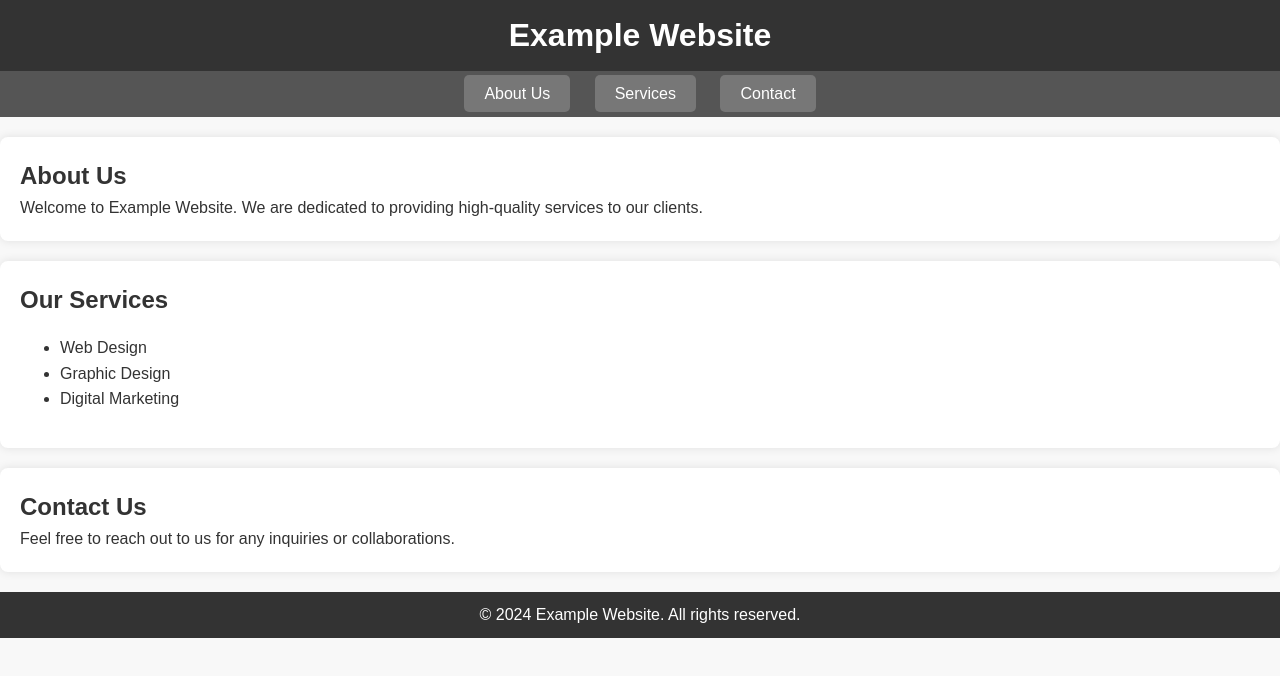
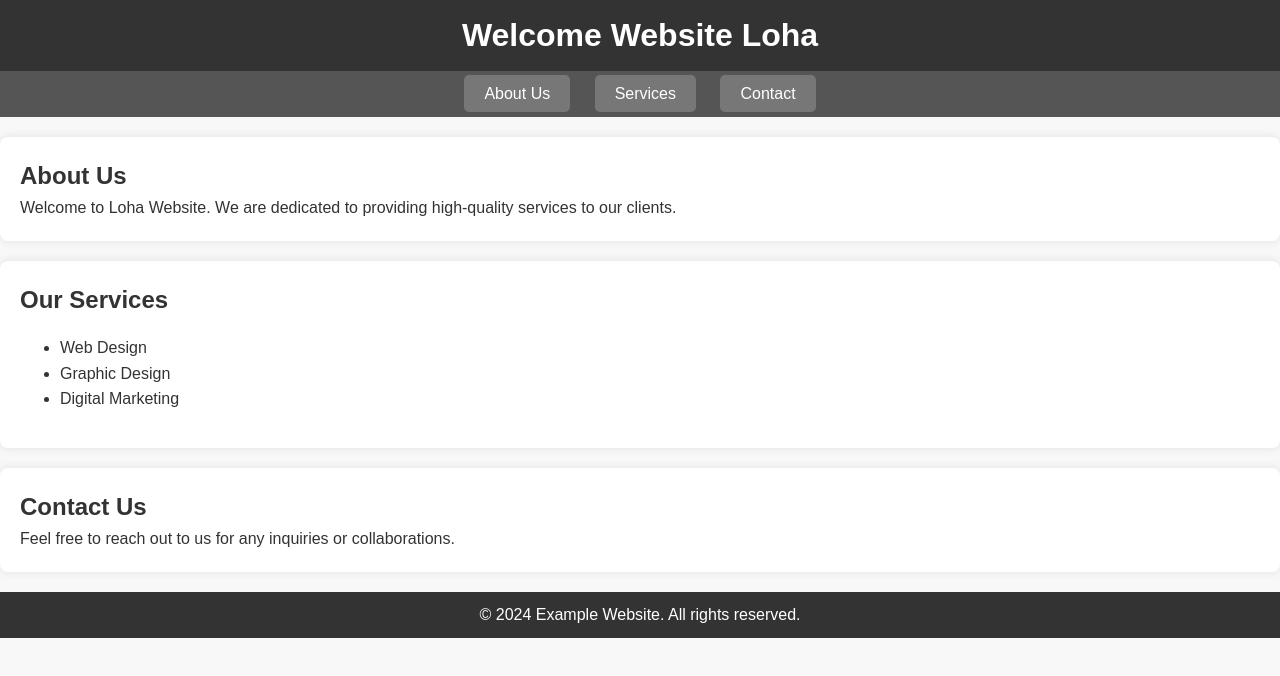
Before and after one commit to bmloha/trivia, a plain HTML site: page index.html in a window 1280 px wide. Drawn offline with Linux system fonts and the light colour scheme.

Commit message:
Update index.html

```diff
--- a/index.html
+++ b/index.html
@@ -61,7 +61,7 @@
 <body>
 
     <header>
-        <h1>Example Website</h1>
+        <h1>Welcome Website Loha</h1>
     </header>
 
     <nav>
@@ -72,7 +72,7 @@
 
     <section id="about">
         <h2>About Us</h2>
-        <p>Welcome to Example Website. We are dedicated to providing high-quality services to our clients.</p>
+        <p>Welcome to Loha Website. We are dedicated to providing high-quality services to our clients.</p>
     </section>
 
     <section id="services">
```
